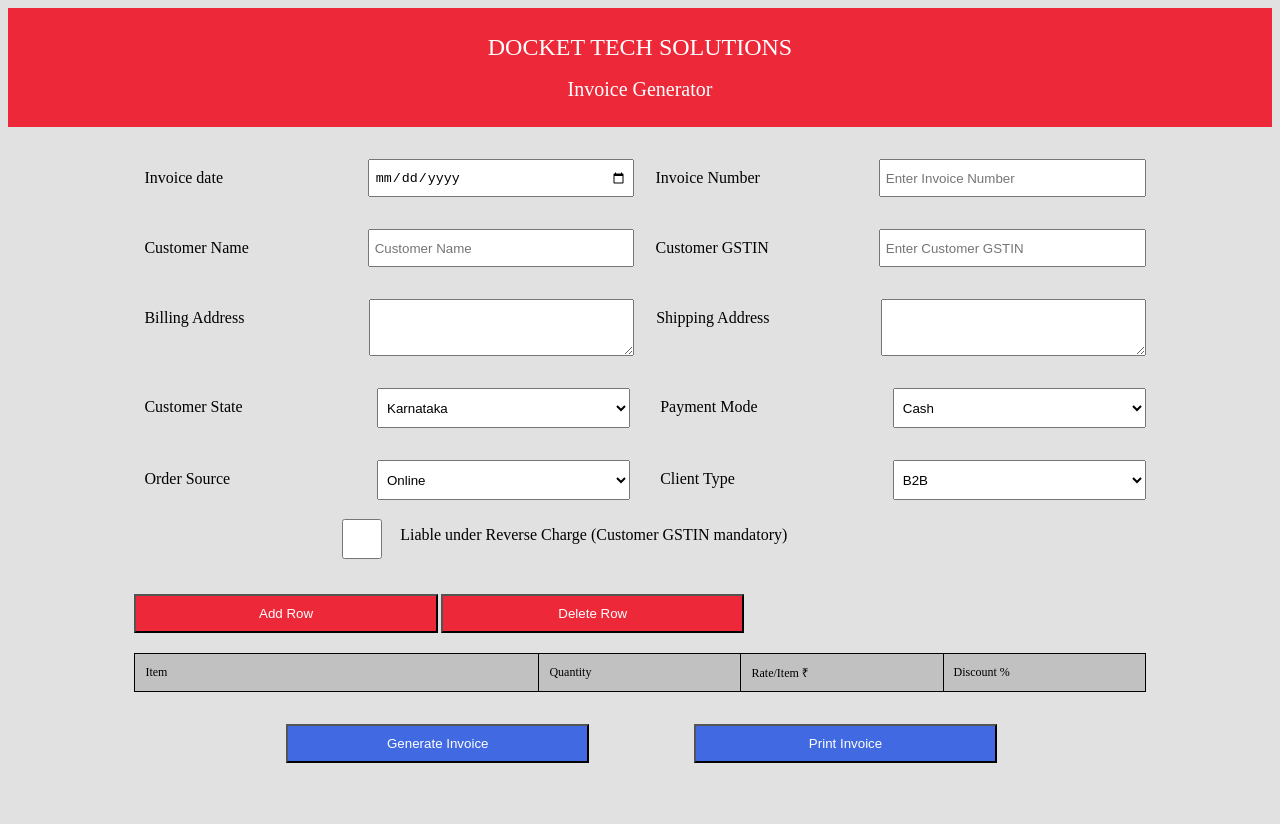
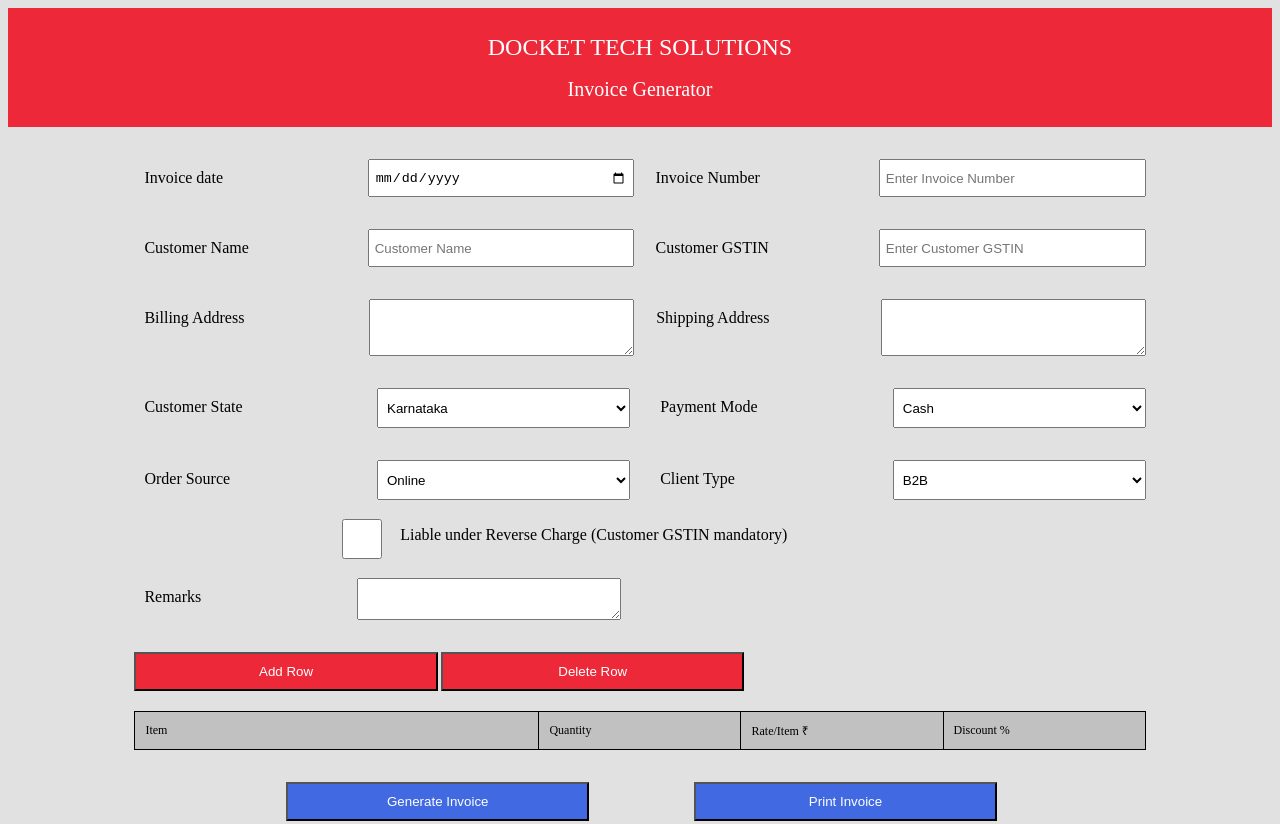
Before and after one commit to vilvadocket/vilvadocket.github.io, a plain HTML site: page index.html in a window 1280 px wide. Shown: the top 824 px of the page. Drawn offline with Linux system fonts and the light colour scheme.

Commit message:
Added Remarks

```diff
--- a/index.html
+++ b/index.html
@@ -94,6 +94,12 @@
                 <div style="display:flex; justify-content:flex-start">
                     <input type="checkbox" id="reversal" align="right" value="yes" style="width:5%; margin-left:20%; padding:5px; height: 40px;">
                     <label for="reversal" class="font-size-12" style="width:40%;padding:10px;" >Liable under Reverse Charge (Customer GSTIN mandatory)</label>
+                </div>
+
+                <br />
+                <div style="display:flex; justify-content:flex-start;">
+                    <label for="remarks" class="font-size-12" style="width:20%;padding:10px;" >Remarks</label>
+                    <textarea type="text" id="remarks" style="width:25%; padding:5px;" onchange="update()"></textarea>
                 </div>
 
             </form>
@@ -289,6 +295,7 @@
         <hr />
 
         <div>
+            <p id="remarkView"></p>
             <p align="center">This is a computer generated invoice. No signature is required</p>
         </div>
 
--- a/js/main.js
+++ b/js/main.js
@@ -38,6 +38,7 @@ var update = function () {
     var billAddress = document.getElementById("billAddress");
     var invoiceType1 = document.getElementById("invoiceType1");
     var invoiceType2 = document.getElementById("invoiceType2");
+    var remarks = document.getElementById("remarks");
 
     var IinvoiceDate = document.getElementById("IinvoiceDate");
     var IinvoiceNo = document.getElementById("IinvoiceNo");
@@ -46,6 +47,7 @@ var update = function () {
     var IshipAddress = document.getElementById("IshipAddress");
     var IbillAddress = document.getElementById("IbillAddress");
     var IinvoiceType = document.getElementById("IinvoiceType");
+    var remarkView = document.getElementById("remarkView");
 
     IinvoiceDate.innerText = invoiceDate.value;
     IinvoiceNo.innerText = invoiceNo.value;
@@ -54,6 +56,7 @@ var update = function () {
     IshipAddress.innerText = billAddress.value;
     IbillAddress.innerText = shipAddress.value;
     IinvoiceType.innerHTML = invoiceType1.value + ' ' + invoiceType2.value
+    remarkView.innerHTML = "Remarks : " + remarks.value;
 
 }
 
```
